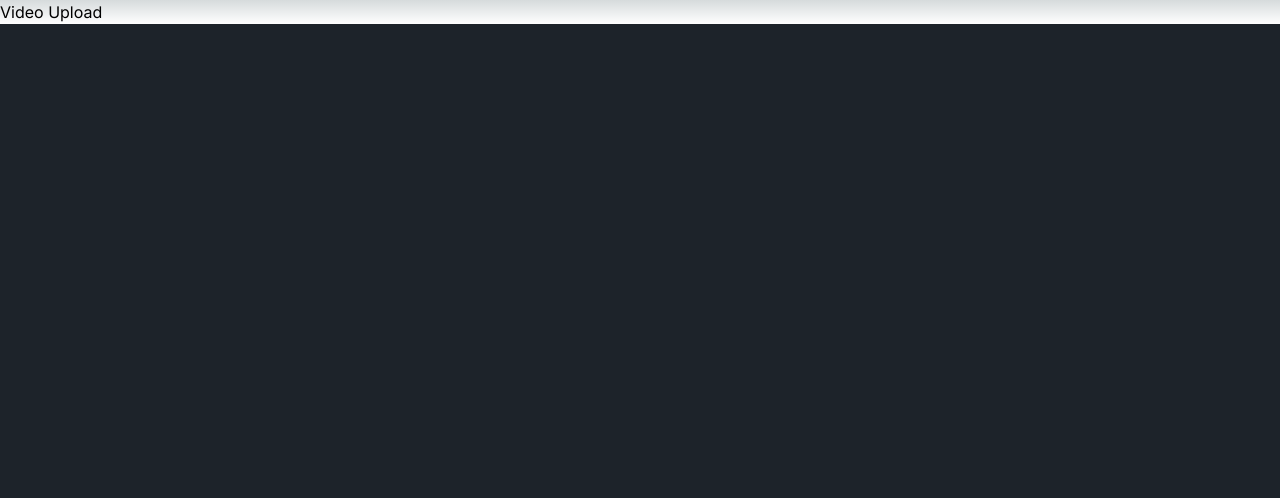
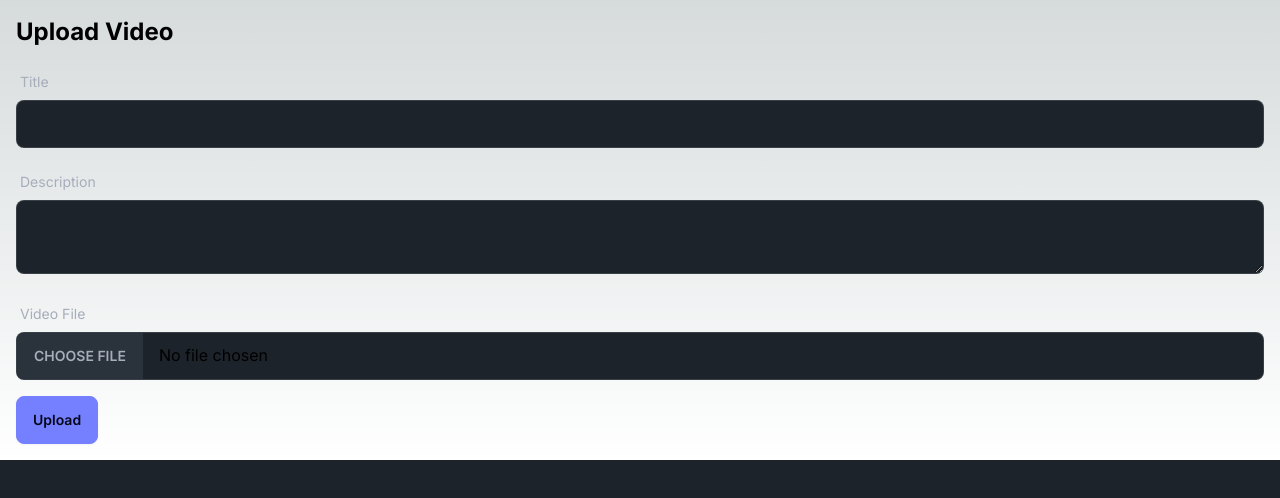
Before and after one commit to aryanbroy/Imagenary, a Next.js app: page /video-upload in a window 1280 px wide. Shown: the top 498 px of the page. Built offline with nearby package versions, Linux system fonts and the light colour scheme.

Commit message:
implement video upload functionality

```diff
--- a/package.json
+++ b/package.json
@@ -11,6 +11,7 @@
   "dependencies": {
     "@clerk/nextjs": "^5.3.1",
     "@prisma/client": "^5.18.0",
+    "axios": "^1.7.4",
     "cloudinary": "^2.4.0",
     "next": "14.2.5",
     "next-cloudinary": "^6.10.0",
--- a/src/app/(app)/video-upload/page.tsx
+++ b/src/app/(app)/video-upload/page.tsx
@@ -1,5 +1,86 @@
-import React from 'react'
+'use client';
+
+import React, { useState } from 'react';
+import axios from 'axios';
+import { useRouter } from 'next/navigation';
 
 export default function VideoUpload() {
-  return <div>Video Upload</div>
+  const [file, setFile] = useState<File | null>(null);
+  const [title, setTitle] = useState('');
+  const [description, setDescription] = useState('');
+  const [isUploading, setIsUploading] = useState(false);
+
+  const router = useRouter();
+
+  const maxFileSize = 70 * 1024 * 1024; // 70 mb
+
+  const handleSubmit = async (e: React.FormEvent<HTMLFormElement>) => {
+    e.preventDefault();
+
+    if (!file) return;
+    if (file.size > maxFileSize) {
+      // add toast here
+      alert('File size is too large');
+      return;
+    }
+    setIsUploading(true);
+
+    try {
+      const formData = new FormData();
+      formData.append('file', file);
+      formData.append('title', title);
+      formData.append('description', description);
+      formData.append('originalSize', file.size.toString());
+
+      const res = await axios.post('/api/video-upload', formData);
+    } catch (error) {
+      console.log(error);
+    } finally {
+      setIsUploading(false);
+    }
+  };
+  return (
+    <div className="container mx-auto p-4">
+      <h1 className="text-2xl font-bold mb-4">Upload Video</h1>
+      <form className="space-y-4" onSubmit={handleSubmit}>
+        <div>
+          <label className="label">
+            <span className="label-text">Title</span>
+          </label>
+          <input
+            type="text"
+            value={title}
+            onChange={(e) => setTitle(e.target.value)}
+            className="input input-bordered w-full"
+            required
+          />
+        </div>
+        <div>
+          <label className="label">
+            <span className="label-text">Description</span>
+          </label>
+          <textarea
+            value={description}
+            onChange={(e) => setDescription(e.target.value)}
+            className="textarea textarea-bordered w-full"
+          />
+        </div>
+        <div>
+          <label className="label">
+            <span className="label-text">Video File</span>
+          </label>
+          <input
+            type="file"
+            accept="video/*"
+            onChange={(e) => setFile(e.target.files?.[0] || null)}
+            className="file-input file-input-bordered w-full"
+            required
+          />
+        </div>
+        <button disabled={isUploading} type="submit" className="btn btn-primary">
+          {isUploading ? 'Uploading...' : 'Upload'}
+        </button>
+      </form>
+    </div>
+  );
 }
```
Also changed, not shown: 1 other file (tests, documents, lock files or other folders).
